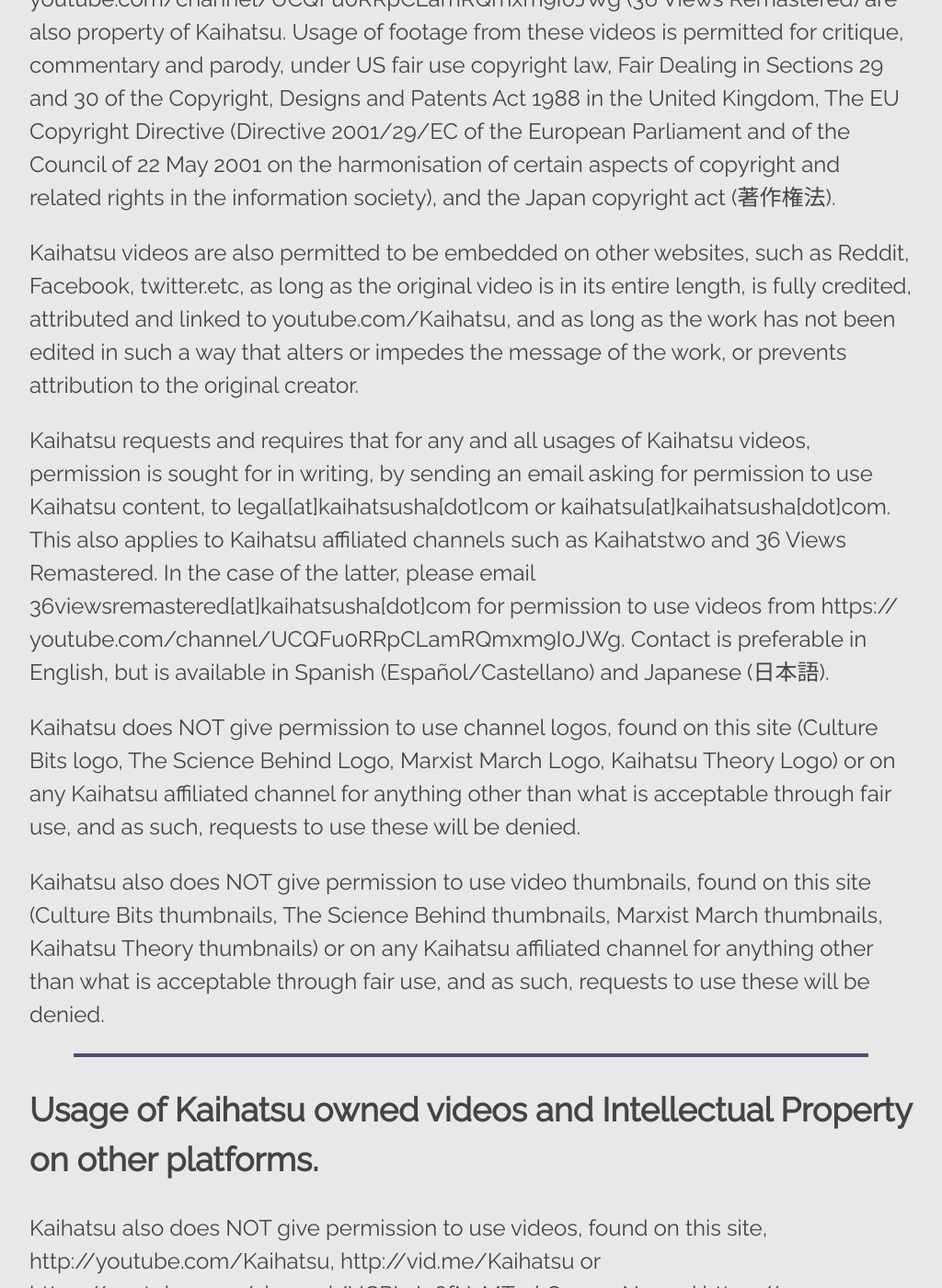
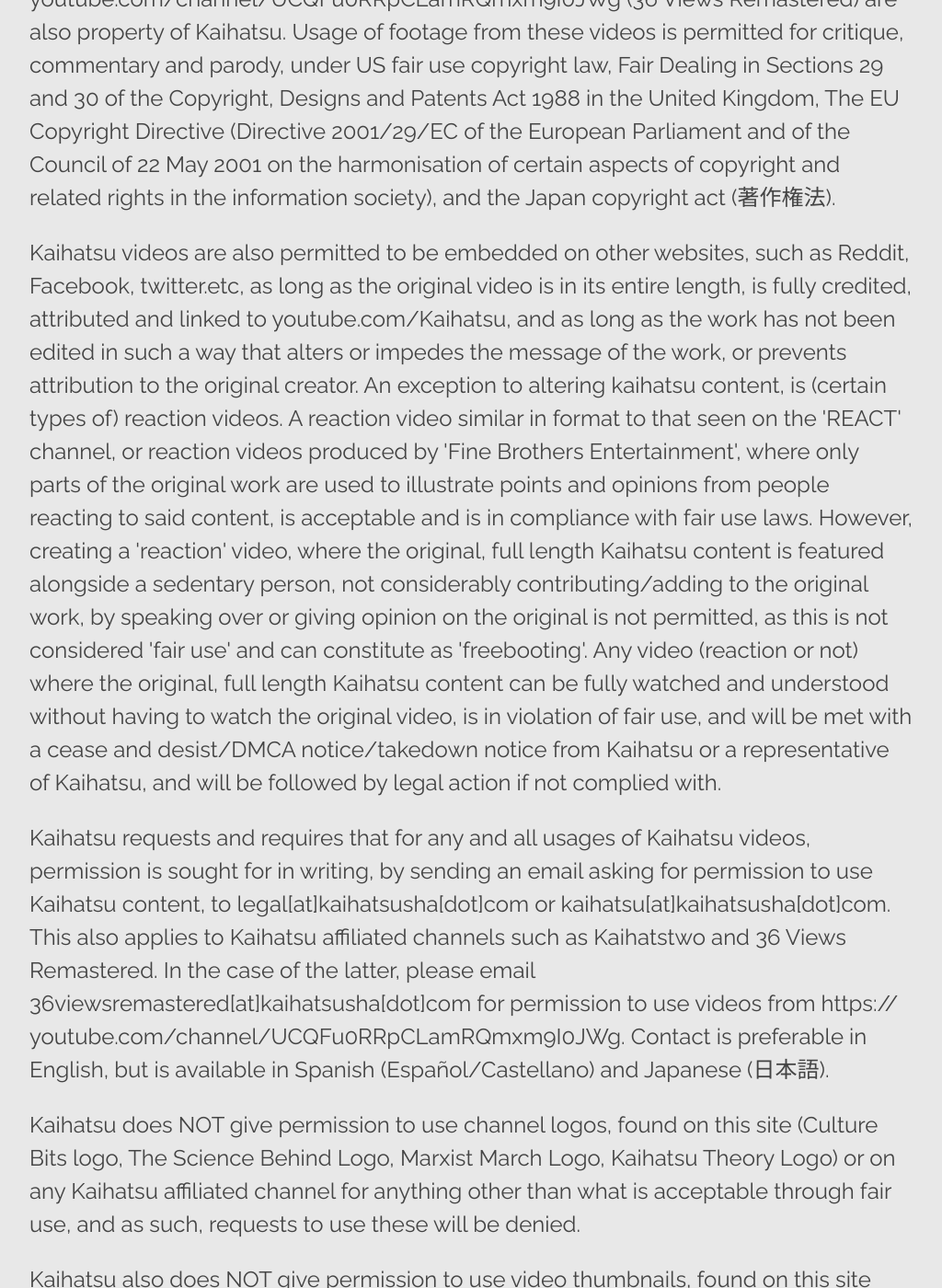
Before and after one commit to Kaihatsujin/kaihatsujin.github.io, a Jekyll site: the page built from legal.html, in a window 1280 px wide and 1400 px high, scrolled down 2412 px. Shown: the whole window at 92% size, without its empty margins (128-1152 px from the left). Built offline with Jekyll 4.4.1, drawn with Linux system fonts in a browser that asks for light colours; some of the changed text lies outside the part shown.

Commit message:
Amended legal document.
Amended legal documentation in order to illustrate stance on reaction videos made by others.

```diff
--- a/legal.html
+++ b/legal.html
@@ -39,7 +39,7 @@
 	All content (videos, logos and images) on this website is property of Kaihatsu, and all videos located at http://youtube.com/Kaihatsu (Kaihatsu), https://youtube.com/channel/UCPIaJe6fNsMTe1kOx_euxNg (Kaihatstwo) and https:// youtube.com/channel/UCQFu0RRpCLamRQmxm9I0JWg (36 Views Remastered) are also property of Kaihatsu. Usage of footage from these videos is permitted for critique, commentary and parody, under US fair use copyright law, Fair Dealing in Sections 29 and 30 of the Copyright, Designs and Patents Act 1988 in the United Kingdom, The EU Copyright Directive (Directive 2001/29/EC of the European Parliament and of the Council of 22 May 2001 on the harmonisation of certain aspects of copyright and related rights in the information society), and the Japan copyright act (著作権法).
 </p>
 <p>
-	Kaihatsu videos are also permitted to be embedded on other websites, such as Reddit, Facebook, twitter.etc, as long as the original video is in its entire length, is fully credited, attributed and linked to youtube.com/Kaihatsu, and as long as the work has not been edited in such a way that alters or impedes the message of the work, or prevents attribution to the original creator.
+	Kaihatsu videos are also permitted to be embedded on other websites, such as Reddit, Facebook, twitter.etc, as long as the original video is in its entire length, is fully credited, attributed and linked to youtube.com/Kaihatsu, and as long as the work has not been edited in such a way that alters or impedes the message of the work, or prevents attribution to the original creator. An exception to altering kaihatsu content, is (certain types of) reaction videos. A reaction video similar in format to that seen on the 'REACT' channel, or reaction videos produced by 'Fine Brothers Entertainment', where only parts of the original work are used to illustrate points and opinions from people reacting to said content, is acceptable and is in compliance with fair use laws. However, creating a 'reaction' video, where the original, full length Kaihatsu content is featured alongside a sedentary person, not considerably contributing/adding to the original work, by speaking over or giving opinion on the original is not permitted, as this is not considered 'fair use' and can constitute as 'freebooting'. Any video (reaction or not) where the original, full length Kaihatsu content can be fully watched and understood without having to watch the original video, is in violation of fair use, and will be met with a cease and desist/DMCA notice/takedown notice from Kaihatsu or a representative of Kaihatsu, and will be followed by legal action if not complied with.
 </p>
 <p>
 	Kaihatsu requests and requires that for any and all usages of Kaihatsu videos, permission is sought for in writing, by sending an email asking for permission to use Kaihatsu content, to legal[at]kaihatsusha[dot]com or kaihatsu[at]kaihatsusha[dot]com. This also applies to Kaihatsu affiliated channels such as Kaihatstwo and 36 Views Remastered. In the case of the latter, please email 36viewsremastered[at]kaihatsusha[dot]com for permission to use videos from https:// youtube.com/channel/UCQFu0RRpCLamRQmxm9I0JWg. Contact is preferable in English, but is available in Spanish (Español/Castellano) and Japanese (日本語).
@@ -79,6 +79,10 @@
 	<li>
 	Hosting or embedding videos or images on websites or social media platforms (such as YouTube, Reddit, Facebook, Twitter, 9GAG.etc), without gaining express written permission from Kaihatsu, or from affiliated persons, from kaihatsu[at]kaihatsusha[dot]com, business[at]kaihatsusha[dot]com, 36viewsremastered[at]kaihatsusha[dot]com or legal[at]kaihatsusha[dot]com. Any websites, channels or persons violating these terms and infringing on the copyrights and property of Kaihatsu, or Kaihatsu affiliated channels, will be met with a cease and desist/DMCA notice/takedown notice from Kaihatsu or a representative of Kaihatsu, and will be followed by legal action if not complied with.
 	</li>
+
+	<li>
+	Creating a 'reaction' video, where the original, full length Kaihatsu content is featured alongside a sedentary person, not considerably contributing/adding to the original work, by speaking over or giving opinion on the original. Any video (reaction or not) where the original, full length Kaihatsu content can be fully watched and understood without having to watch the original video, is in violation of fair use, and will be met with a cease and desist/DMCA notice/takedown notice from Kaihatsu or a representative of Kaihatsu, and will be followed by legal action if not complied with.
+	</li>
 </ul>
 <hr>
 
```
